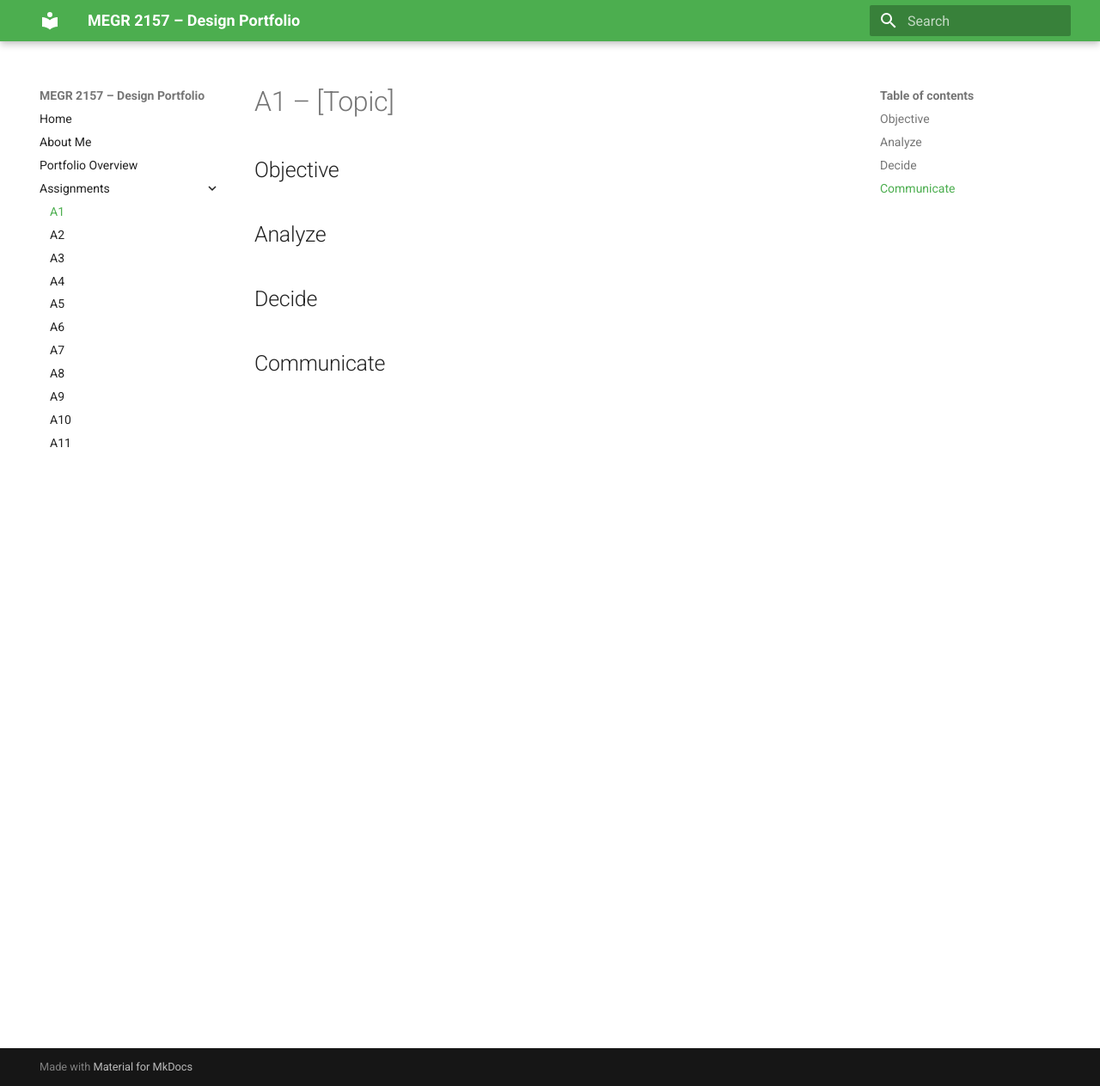
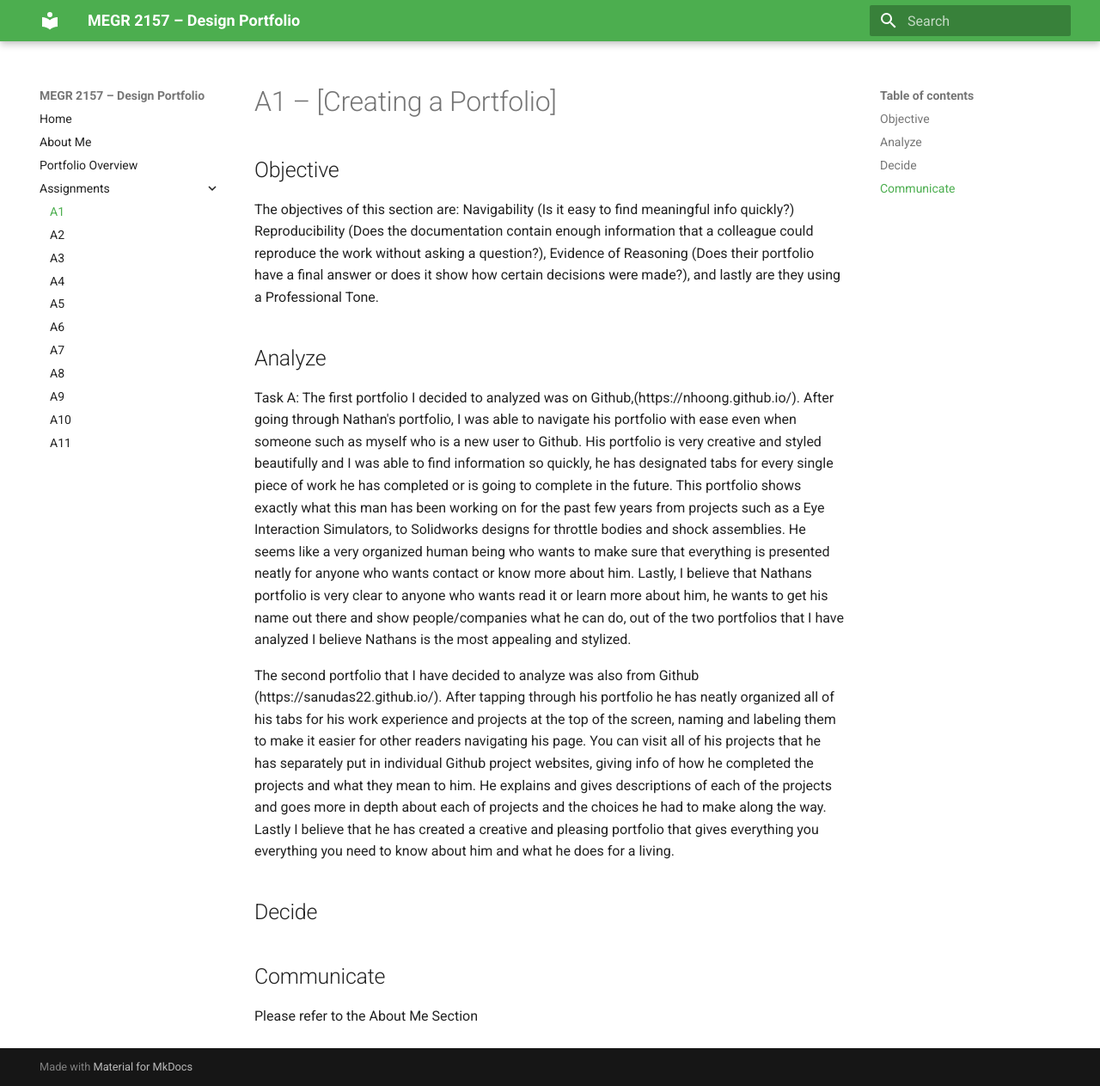
Before and after one commit to Natsfan45/design-project-portfolio, an MkDocs documentation site: the page built from docs/assignments/A01/index.md, in a window 1280 px wide and 1263 px high. Shown: the whole window at 86% size. Built offline with MkDocs 1.6.1 and Material for MkDocs 9.7.7, drawn with Linux system fonts in a browser that asks for light colours.

Commit message:
Revise assignment topic and portfolio analysis
Updated the assignment topic and improved the analysis of two portfolios, enhancing clarity and detail.

```diff
--- a/docs/assignments/A01/index.md
+++ b/docs/assignments/A01/index.md
@@ -1,12 +1,15 @@
-# A1 – [Topic]
+# A1 – [Creating a Portfolio]
 
 ## Objective
-
+The objectives of this section are: Navigability (Is it easy to find meaningful info quickly?) Reproducibility (Does the documentation contain enough information that a colleague could reproduce the work without asking a question?), Evidence of Reasoning (Does their portfolio have a final answer or does it show how certain decisions were made?), and lastly are they using a Professional Tone.
 
 ## Analyze
+Task A: The first portfolio I decided to analyzed was on Github,(https://nhoong.github.io/). After going through Nathan's portfolio, I was able to navigate his portfolio with ease even when someone such as myself who is a new user to Github. His portfolio is very creative and styled beautifully and I was able to find information so quickly, he has designated tabs for every single piece of work he has completed or is going to complete in the future. This portfolio shows exactly what this man has been working on for the past few years from projects such as a Eye Interaction Simulators, to Solidworks designs for throttle bodies and shock assemblies. He seems like a very organized human being who wants to make sure that everything is presented neatly for anyone who wants contact or know more about him. Lastly, I believe that Nathans portfolio is very clear to anyone who wants read it or learn more about him, he wants to get his name out there and show people/companies what he can do, out of the two portfolios that I have analyzed I believe Nathans is the most appealing and stylized.
 
+The second portfolio that I have decided to analyze was also from Github (https://sanudas22.github.io/). After tapping through his portfolio he has neatly organized all of his tabs for his work experience and projects at the top of the screen, naming and labeling them to make it easier for other readers navigating his page. You can visit all of his projects that he has separately put in individual Github project websites, giving info of how he completed the projects and what they mean to him. He explains and gives descriptions of each of the projects and goes more in depth about each of projects and the choices he had to make along the way. Lastly I believe that he has created a creative and pleasing portfolio that gives everything you everything you need to know about him and what he does for a living.
 
 ## Decide
 
 
 ## Communicate
+Please refer to the About Me Section
```
